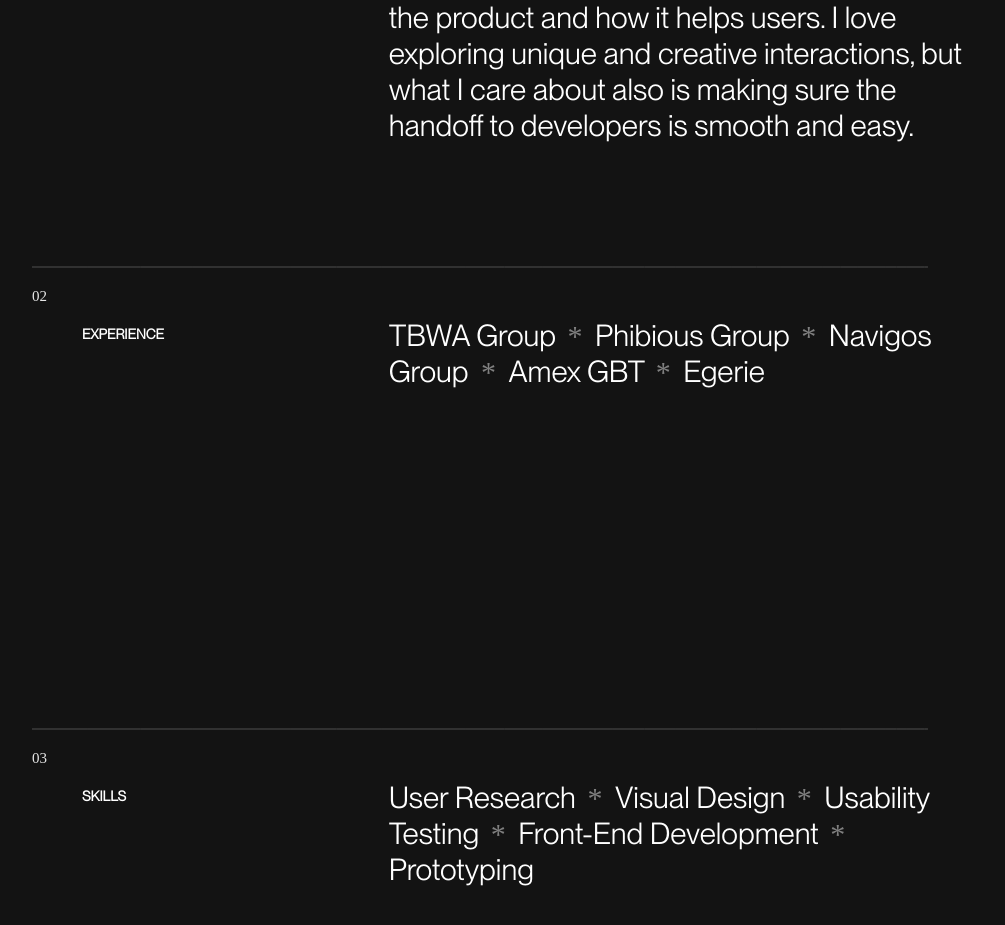
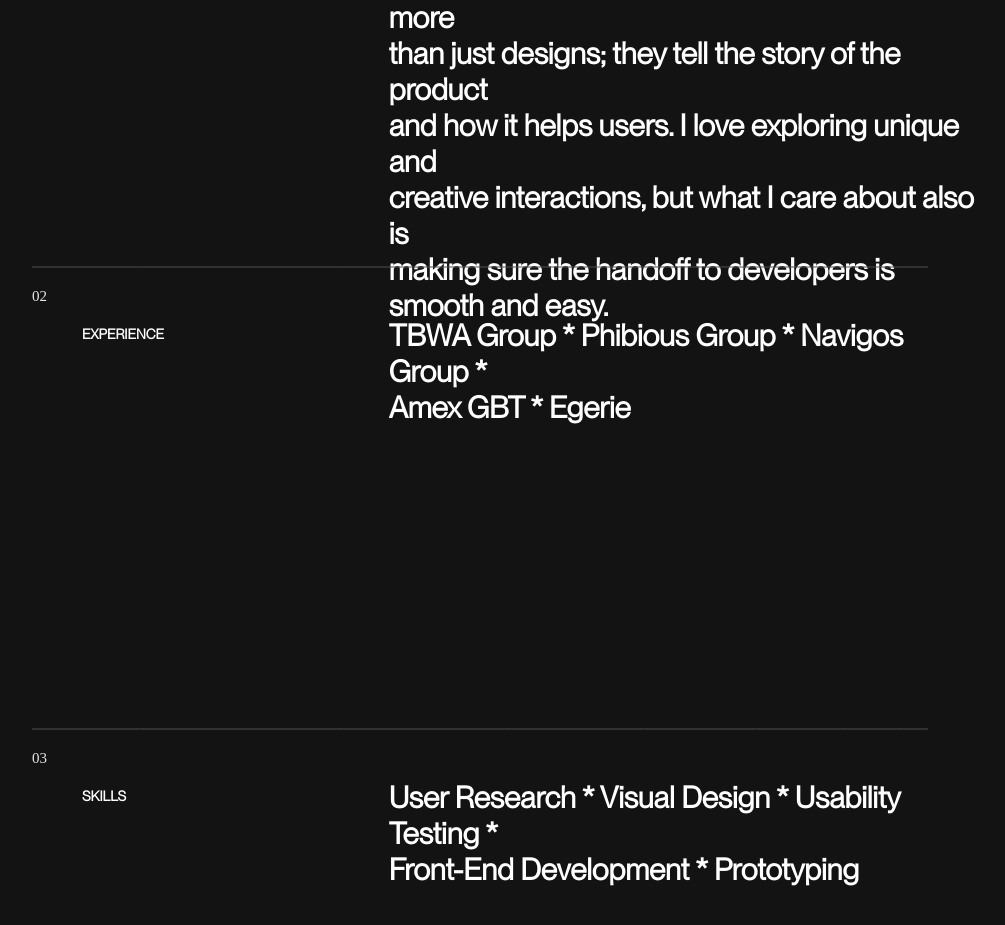
Before and after one commit to celine9x/porfolio, a Next.js app: page /about in a window 1280 px wide. Shown: the part 2635-3560 px from the top of the page, without its empty margins (110-1115 px from the left). Built offline with nearby package versions, Linux system fonts and the light colour scheme.

Commit message:
update about text animation

```diff
--- a/src/app/loading-screen/loadingscreen.css
+++ b/src/app/loading-screen/loadingscreen.css
@@ -47,7 +47,6 @@
     transform: translate(-50%, -50%);
     display: flex;
     background-color: #131313;
-
 }
 
 
--- a/src/components/info/info.css
+++ b/src/components/info/info.css
@@ -14,7 +14,7 @@
     width: 70%;
     gap: 12px;
     height: 50vh;
-    color: white    ;
+    color: white;
     align-items: flex-start;
 
 
@@ -26,6 +26,7 @@
     font-family:'NeueMontreal-Book';
     font-size: 30px;
     margin-top: 0px;
+
 
 
 }
--- a/src/components/info/info.js
+++ b/src/components/info/info.js
@@ -1,7 +1,9 @@
 import React from 'react';
 import './info.css';
 import Break from '@/app/break/break';
-
+import Text1 from '@/components/info/text1/text1';
+import Text2 from '@/components/info/text2/text2';
+import Text3 from '@/components/info/text3/text3';
 
 const Info = () => {
   return (
@@ -15,7 +17,7 @@
           <h1>INTRODUCTION</h1>
         </div>
         <div className="bigbox">
-          <p>For over 3 years, I&apos;ve been on an exciting digital design journey, working with both new startups and established corporations. To me, websites are more than just designs; they tell the story of the product and how it helps users. I love exploring unique and creative interactions, but what I care about also is making sure the handoff to developers is smooth and easy.</p>
+        <Text1/>
         </div>
       </div>
 
@@ -25,9 +27,7 @@
           <h1>EXPERIENCE</h1>
         </div>
         <div className="bigbox">
-          <p>
-            TBWA Group <span className="point"> * </span> Phibious Group <span className="point"> * </span> Navigos Group<span className="point"> * </span> Amex GBT <span className="point"> * </span> Egerie
-          </p>
+        <Text2/>
         </div>
       </div>
 
@@ -37,9 +37,7 @@
           <h1>SKILLS</h1>
         </div>
         <div className="bigbox">
-          <p>
-            User Research <span className="point"> * </span> Visual Design <span className="point"> * </span> Usability Testing <span className="point"> * </span> Front-End Development <span className="point"> * </span> Prototyping
-          </p>
+        <Text3/>
         </div>
       </div>
 
--- /dev/null
+++ b/src/components/info/text1/text1.js
@@ -0,0 +1,49 @@
+'use client'
+import styles from './text1.module.css'
+import { motion } from 'framer-motion';
+import { useInView } from 'react-intersection-observer';
+
+const phrases = [
+  "For over 3 years, I've been on an exciting digital",
+  "design journey, working with both new startups and",
+  "established corporations. To me, websites are more",
+  "than just designs; they tell the story of the product",
+  "and how it helps users. I love exploring unique and",
+  "creative interactions, but what I care about also is",
+  "making sure the handoff to developers is smooth and easy.",
+]
+
+export default function Text1() {
+
+  return (
+    <div className={styles.container}>
+      <MaskText/>
+
+    </div>
+  )
+}
+
+export function MaskText() {
+
+  const animation = {
+    initial: {y: "100%"},
+    enter: i => ({y: "0", transition: {duration: 0.75, ease: [0.33, 1, 0.68, 1],  delay: 0.075 * i}})
+  }
+
+  const { ref, inView, entry } = useInView({
+    threshold: 0.75,
+    triggerOnce: true
+  });
+
+  return(
+    <div ref={ref} className={styles.body}>
+      {
+        phrases.map( (phrase, index) => {
+          return <div key={index} className={styles.lineMask}>
+            <motion.p custom={index} variants={animation} initial="initial" animate={inView ? "enter" : ""}>{phrase}</motion.p>
+          </div>
+        })
+      }
+    </div>
+  )
+}
--- /dev/null
+++ b/src/components/info/text1/text1.module.css
@@ -0,0 +1,22 @@
+.container {
+    display: flex;
+    align-items: center;
+    flex-direction: column;
+    gap: 20vw;
+
+  }
+
+  .body{
+    font-size: 5vw;
+    color: white;
+    font-size: 30px;
+  }
+
+  .lineMask{
+    overflow: hidden;
+  }
+
+  .lineMask p{
+    margin: 0px;
+    font-weight: 700;
+  }
--- /dev/null
+++ b/src/components/info/text2/text2.js
@@ -0,0 +1,44 @@
+'use client'
+import styles from './text2.module.css'
+import { motion } from 'framer-motion';
+import { useInView } from 'react-intersection-observer';
+
+const phrases = [
+  "TBWA Group * Phibious Group * Navigos Group *",
+  " Amex GBT * Egerie",
+]
+
+export default function Text2() {
+
+  return (
+    <div className={styles.container}>
+      <MaskText/>
+
+    </div>
+  )
+}
+
+export function MaskText() {
+
+  const animation = {
+    initial: {y: "100%"},
+    enter: i => ({y: "0", transition: {duration: 0.75, ease: [0.33, 1, 0.68, 1],  delay: 0.075 * i}})
+  }
+
+  const { ref, inView, entry } = useInView({
+    threshold: 0.75,
+    triggerOnce: true
+  });
+
+  return(
+    <div ref={ref} className={styles.body}>
+      {
+        phrases.map( (phrase, index) => {
+          return <div key={index} className={styles.lineMask}>
+            <motion.p custom={index} variants={animation} initial="initial" animate={inView ? "enter" : ""}>{phrase}</motion.p>
+          </div>
+        })
+      }
+    </div>
+  )
+}
--- /dev/null
+++ b/src/components/info/text2/text2.module.css
@@ -0,0 +1,22 @@
+.container {
+    display: flex;
+    align-items: center;
+    flex-direction: column;
+    gap: 20vw;
+
+  }
+
+  .body{
+    font-size: 5vw;
+    color: white;
+    font-size: 30px;
+  }
+
+  .lineMask{
+    overflow: hidden;
+  }
+
+  .lineMask p{
+    margin: 0px;
+    font-weight: 700;
+  }
--- /dev/null
+++ b/src/components/info/text3/text3.js
@@ -0,0 +1,44 @@
+'use client'
+import styles from './text3.module.css'
+import { motion } from 'framer-motion';
+import { useInView } from 'react-intersection-observer';
+
+const phrases = [
+  "User Research * Visual Design * Usability Testing *",
+  " Front-End Development *  Prototyping ",
+]
+
+export default function Text2() {
+
+  return (
+    <div className={styles.container}>
+      <MaskText/>
+
+    </div>
+  )
+}
+
+export function MaskText() {
+
+  const animation = {
+    initial: {y: "100%"},
+    enter: i => ({y: "0", transition: {duration: 0.75, ease: [0.33, 1, 0.68, 1],  delay: 0.075 * i}})
+  }
+
+  const { ref, inView, entry } = useInView({
+    threshold: 0.75,
+    triggerOnce: true
+  });
+
+  return(
+    <div ref={ref} className={styles.body}>
+      {
+        phrases.map( (phrase, index) => {
+          return <div key={index} className={styles.lineMask}>
+            <motion.p custom={index} variants={animation} initial="initial" animate={inView ? "enter" : ""}>{phrase}</motion.p>
+          </div>
+        })
+      }
+    </div>
+  )
+}
--- /dev/null
+++ b/src/components/info/text3/text3.module.css
@@ -0,0 +1,22 @@
+.container {
+    display: flex;
+    align-items: center;
+    flex-direction: column;
+    gap: 20vw;
+
+  }
+
+  .body{
+    font-size: 5vw;
+    color: white;
+    font-size: 30px;
+  }
+
+  .lineMask{
+    overflow: hidden;
+  }
+
+  .lineMask p{
+    margin: 0px;
+    font-weight: 700;
+  }
```
